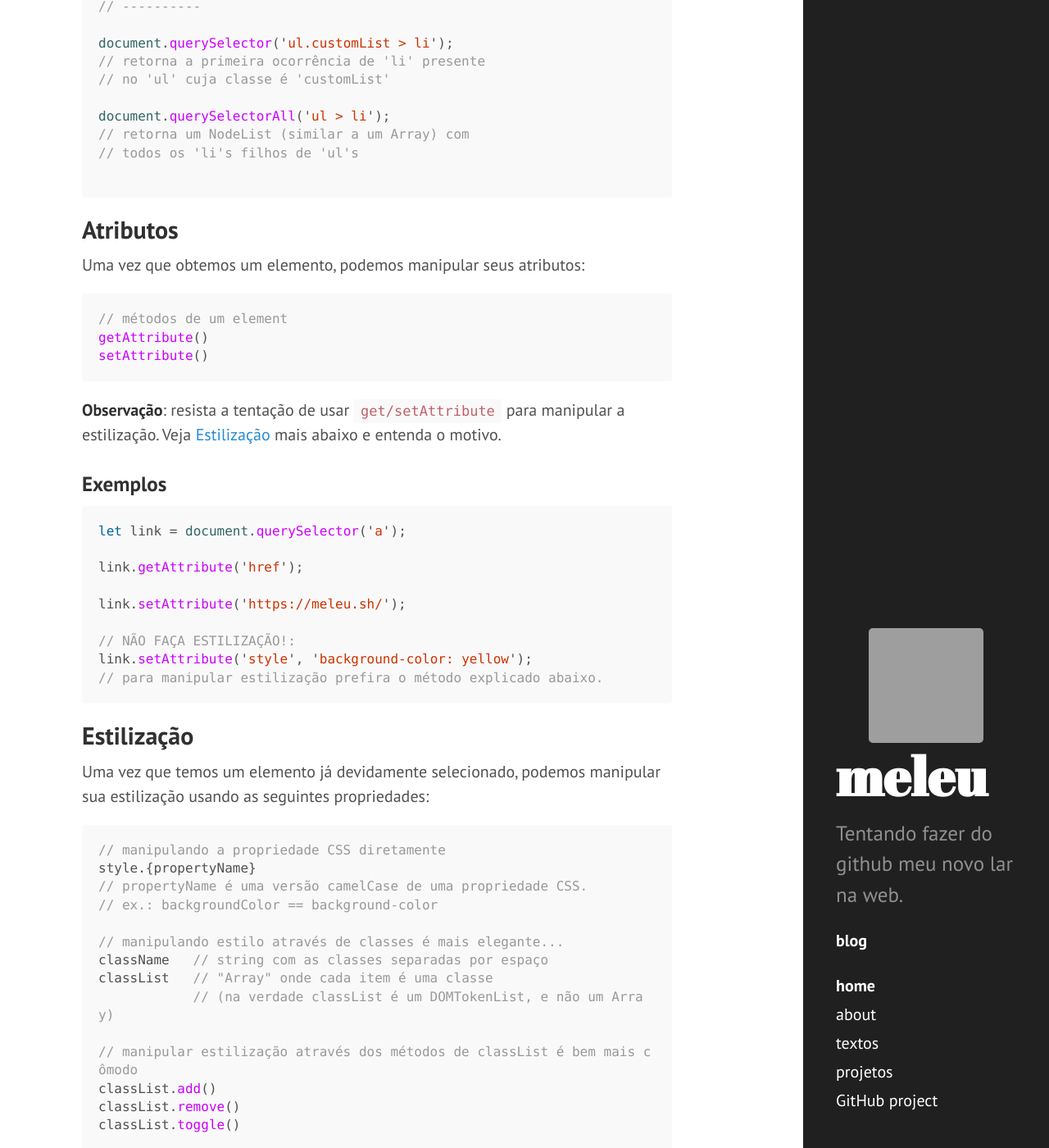
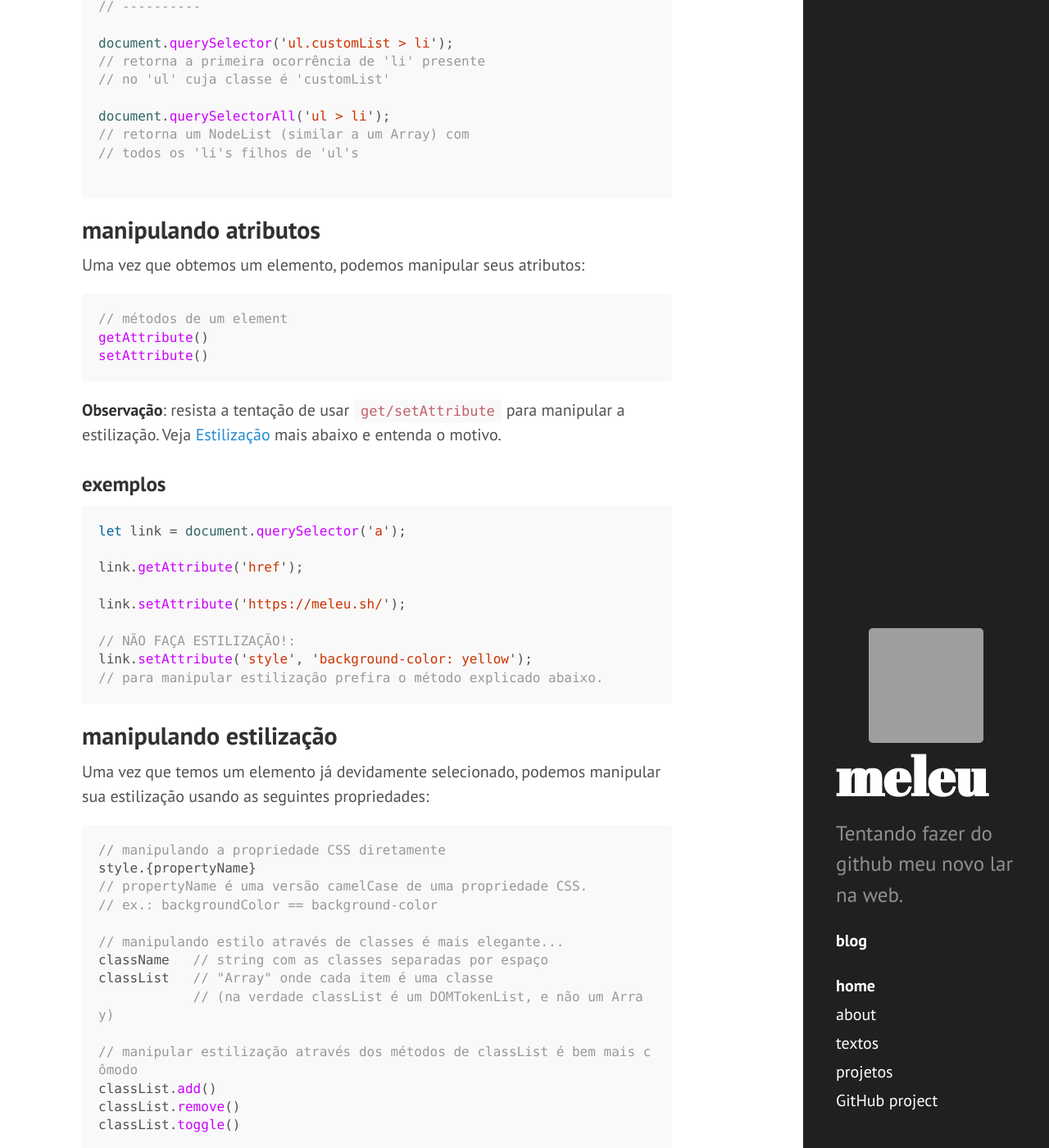
Before and after one commit to meleu/meleu.github.io, a Jekyll site: the page built from _posts/2020-04-19-dom-manipulation.md, in a window 1280 px wide and 1400 px high, scrolled down 1407 px. Shown: the whole window at 82% size. Built offline with Jekyll 4.4.1, drawn with Linux system fonts in a browser that asks for light colours; comment, search, counter and statistics services are not loaded; some of the changed text lies outside the part shown; grey boxes are pictures that could not be loaded.

Commit message:
_posts/2020-04-19-dom-manipulation.md updated from https://stackedit.io/

````diff
--- a/_posts/2020-04-19-dom-manipulation.md
+++ b/_posts/2020-04-19-dom-manipulation.md
@@ -13,9 +13,9 @@ Todos os exemplos mencionados aqui podem ser testados no console do seu browser.
 
 - [acessando elementos](#acessando-elementos)
     - [exemplos](#exemplos)
-- [manipulando atributos](#atributos)
+- [manipulando atributos](#manipulando-atributos)
     - [exemplos](#exemplos)
-- [manipulando estilização](#estilizao)
+- [manipulando estilização](#manipulando-estilização)
     - [exemplos](#exemplos)
 - [resumo](#resumo)
 
@@ -34,7 +34,7 @@ querySelectorAll()
 ```
 **DICA**: É preferível usar `querySelector/querySelectorAll`, pois a sintaxe é similar aos seletores CSS.
 
-### Exemplos:
+### exemplos:
 
 ```js
 document.getElementsByTagName('li');
@@ -63,7 +63,7 @@ document.querySelectorAll('ul > li');
 
 ```
 
-## Atributos
+## manipulando atributos
 
 Uma vez que obtemos um elemento, podemos manipular seus atributos:
 
@@ -75,7 +75,7 @@ setAttribute()
 
 **Observação**: resista a tentação de usar `get/setAttribute` para manipular a estilização. Veja [Estilização](#estilização) mais abaixo e entenda o motivo.
 
-### Exemplos
+### exemplos
 
 ```js
 let link = document.querySelector('a');
@@ -90,7 +90,7 @@ link.setAttribute('style', 'background-color: yellow');
 ```
 
 
-## Estilização
+## manipulando estilização
 
 Uma vez que temos um elemento já devidamente selecionado, podemos manipular sua estilização usando as seguintes propriedades:
 ```js
@@ -111,7 +111,7 @@ classList.toggle()
 ```
 Apesar de podermos manipular a estilização de um elemento diretamente usando, por exemplo, `element.style.backgroundColor`, uma melhor prática é fazer a estilização através de classes e então adicionar/remover a classe através dos métodos de `classList`. Vejamos isso nos exemplos a seguir.
 
-### Exemplos
+### exemplos
 
 ```js
 let link = document.querySelector('a');
````
Also changed, not shown: other parts of _posts/2020-04-19-dom-manipulation.md (+1 -1 lines).
